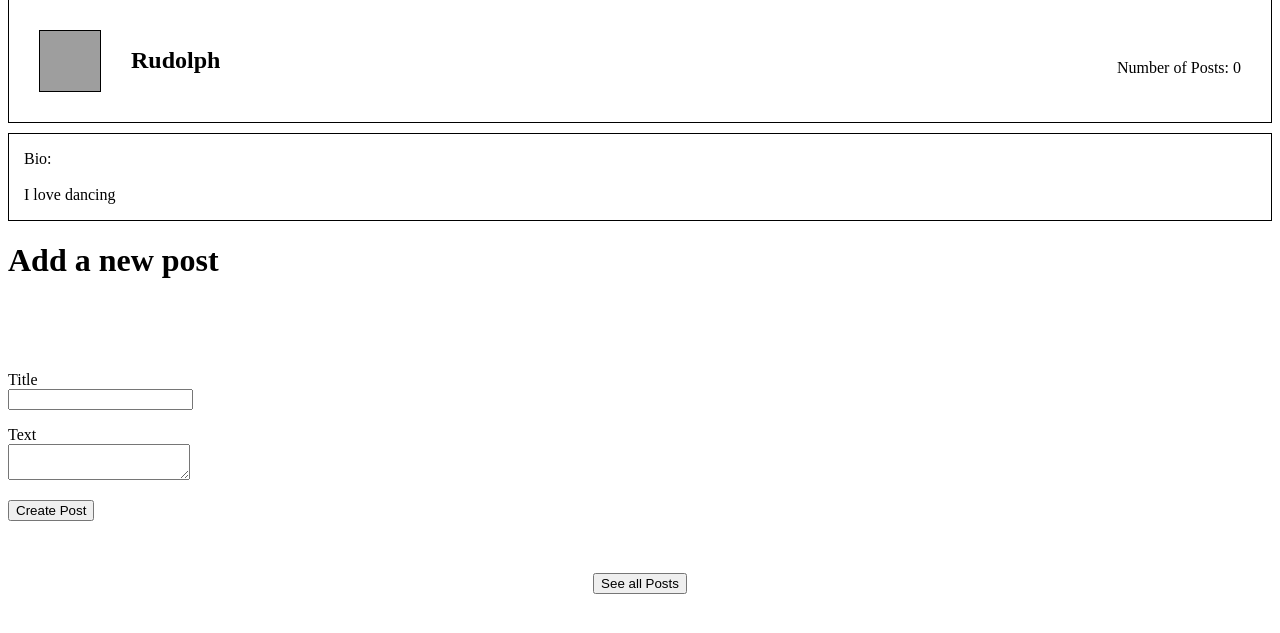
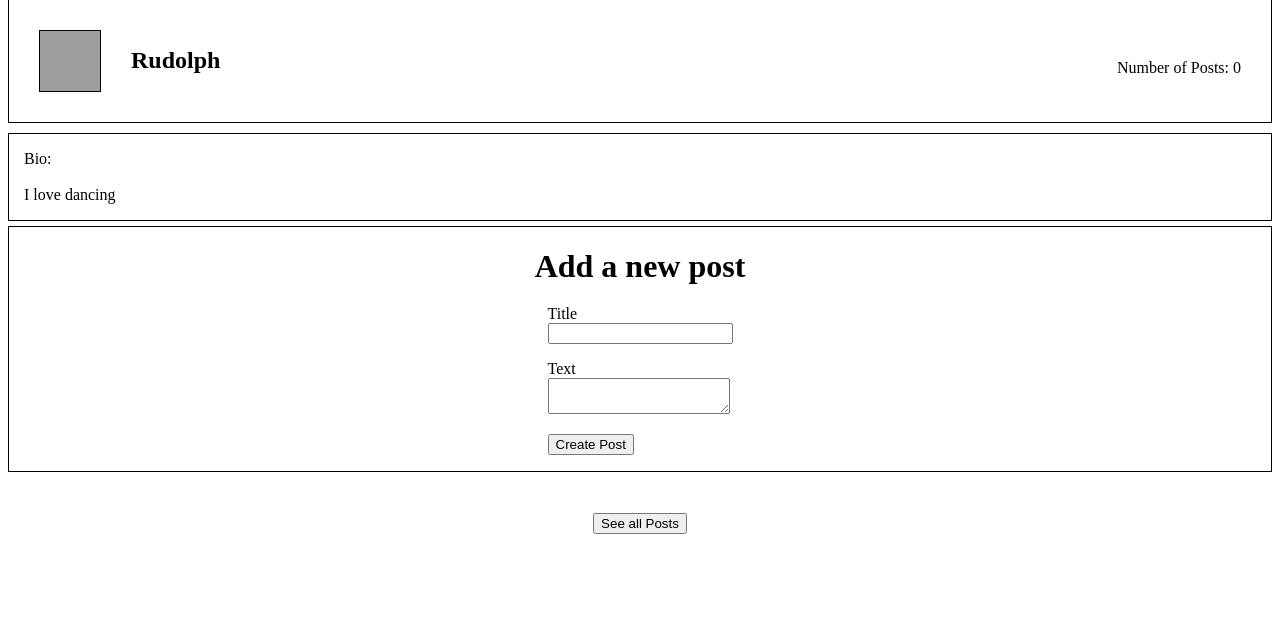
Before and after one commit to Felipeg005/FrameNoob-Blog, a Rails app: page /users/1 in a window 1280 px wide. Shown: the part 112-745 px from the top of the page. Run offline with Rails 7, Linux system fonts and the light colour scheme; data that the repository does not hold is empty; grey boxes are pictures that could not be loaded.

Commit message:
Add basic styles to forms and verify everything working properly

```diff
--- a/app/assets/stylesheets/application.css
+++ b/app/assets/stylesheets/application.css
@@ -62,3 +62,16 @@ a {
   margin: 20px 0;
   text-align: center;
 }
+
+.new-post-title {
+  text-align: center;
+  margin-bottom: -50px;
+}
+
+.form-container {
+  display: flex;
+  flex-direction: column;
+  align-items: center;
+  border: 1px solid black;
+  margin: 5px 0;
+}
--- a/app/views/comments/_new.html.erb
+++ b/app/views/comments/_new.html.erb
@@ -1,2 +1,2 @@
-<h1>Add a comment</h1>
+<h1 class="new-post-title">Add a comment</h1>
 <%= render 'comments/comment' %>
--- a/app/views/posts/_new.html.erb
+++ b/app/views/posts/_new.html.erb
@@ -1,2 +1,2 @@
-<h1>Add a new post</h1>
+<h1 class="new-post-title">Add a new post</h1>
 <%= render 'posts/form' %>
--- a/app/views/posts/show.html.erb
+++ b/app/views/posts/show.html.erb
@@ -10,7 +10,7 @@
   </div>
   <p class="post-footer-text">comments:<%= @post.comments_counter %> likes:<%= @post.likes_counter %></p><%= button_to "Like", new_like_path, params: { like: {author_id: @post.author_id, post_id: @post.id } }, method: :post %><br><br>
 </div>
-<%= render :partial => 'comments/new' %>
+<div class="form-container"><%= render :partial => 'comments/new' %></div>
   <% @post.comments.each_with_index do |comment, index| %>
   <div class="comments-container">
   <p class="comments-text"><%= User.find(comment.author_id).name %>:  <%= comment.text %> //  comment #<%= index + 1 %></p>
--- a/app/views/users/show.html.erb
+++ b/app/views/users/show.html.erb
@@ -12,7 +12,7 @@
    <%= @user.bio %>
   </p>
 </div>
-<%= render :partial => 'posts/new' %>
+<div class="form-container"><%= render :partial => 'posts/new' %></div>
 <% @user.posts.each_with_index do |post, index| %>
 <a href="/users/<%= @user.id %>/posts/<%= post.id %>">
   <div class="posts-container">
```
Also changed, not shown: db/seeds.rb (+0 -19 lines).
